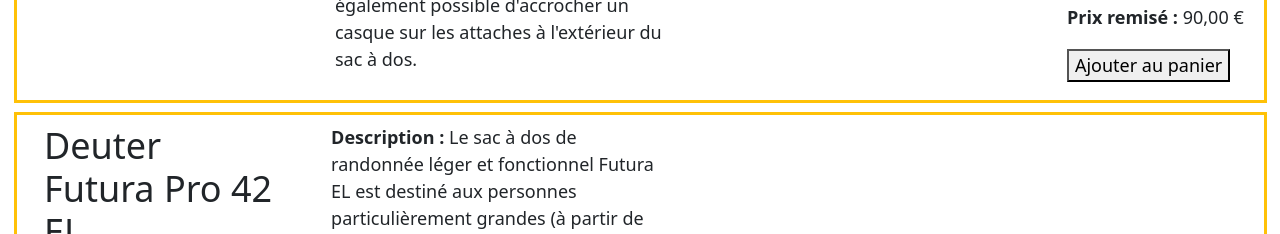
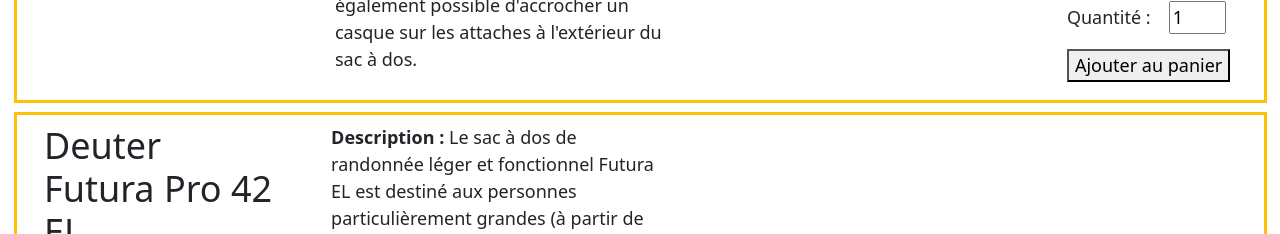
Before and after one commit to MaximePolese/projetphp_v2, a PHP site: page /shop.php in a window 1280 px wide. Shown: the part 1550-1784 px from the top of the page. Run offline with PHP 8.4, Linux system fonts and the light colour scheme.

Commit message:
Ajout du bouton "quantité"

```diff
--- a/CSS/style.css
+++ b/CSS/style.css
@@ -32,3 +32,12 @@
 span {
     font-weight: bold;
 }
+
+.quantity{
+    margin-bottom: 1rem;
+}
+
+#quantity {
+    width: 3.2rem;
+    margin-left: 1rem;
+}
--- /dev/null
+++ b/cart.php
@@ -0,0 +1 @@
+<?php
--- a/shop.php
+++ b/shop.php
@@ -40,7 +40,7 @@
             "price" => 22500,
             "weight" => 1700,
             "discount" => 25,
-            "availability" => true,
+            "availability" => false,
             "picture_url" => "img/3401421-7403-FuturaPro42EL_black_graphite-D-00.png"
         ],
     ],
--- a/templates/product.php
+++ b/templates/product.php
@@ -10,6 +10,9 @@
         <p>
             <span>Prix remisé : </span><?php echo formatPrice(discountedPrice($bag["price"], $bag["discount"])); ?>
         </p>
+        <form action="cart.php" method="get">
+            <label class="quantity" for="quantity">Quantité :</label><input type="number" id="quantity" min="1" max="100" value="1">
+        </form>
         <p>
             <button <?php if (!$bag['availability']): ?>disabled<?php endif; ?>>
                 Ajouter au panier
```
